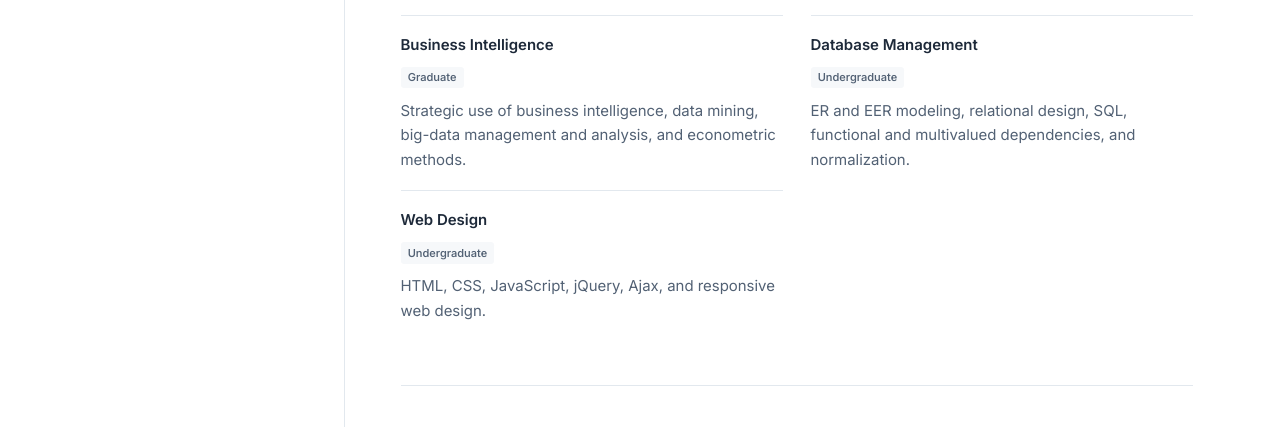
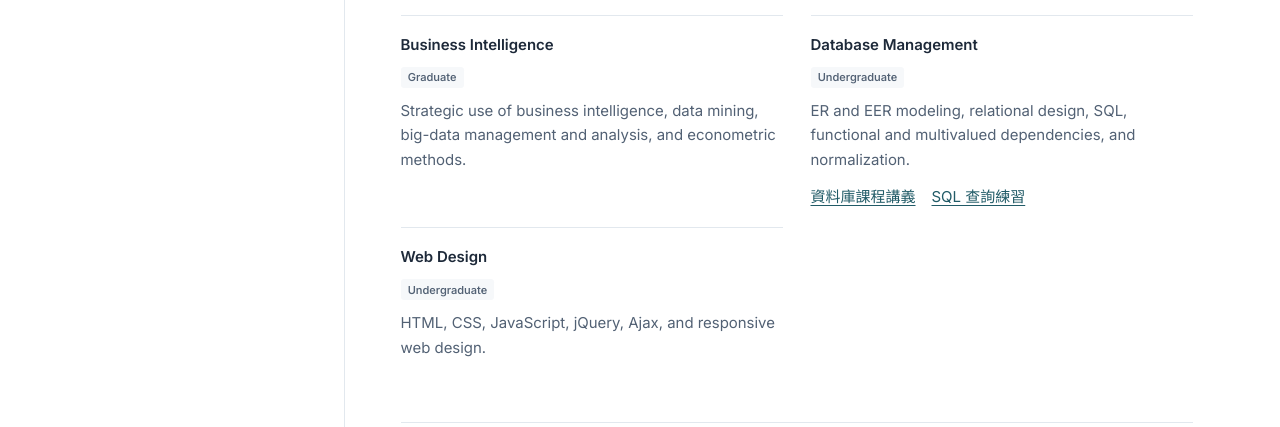
Before and after one commit to KennethWYLee/KennethWYLee.github.io, a plain HTML site: page index.html in a window 1280 px wide. Shown: the part 2499-2926 px from the top of the page. Drawn offline with Linux system fonts and the light colour scheme.

Commit message:
Link students directly to database course handouts

```diff
--- a/css/site.css
+++ b/css/site.css
@@ -543,6 +543,13 @@ h3 {
   font-weight: 550;
 }
 
+.teaching-list .course-links {
+  display: flex;
+  flex-wrap: wrap;
+  gap: 0.5rem 1rem;
+  margin-top: 0.75rem;
+}
+
 .contact-list {
   display: grid;
   grid-template-columns: repeat(3, minmax(0, 1fr));
--- a/index.html
+++ b/index.html
@@ -50,6 +50,7 @@
           <summary><span class="teaching-nav-indicator" aria-hidden="true"></span>Teaching</summary>
           <div class="teaching-nav-links">
             <a href="#teaching">Teaching overview</a>
+            <a href="https://kennethwylee.github.io/Database/" target="_blank" rel="noopener noreferrer" lang="zh-Hant" aria-label="資料庫課程講義（另開分頁）">資料庫課程講義</a>
             <a href="https://database-query-practice.wy-lee9591.chatgpt.site/" target="_blank" rel="noopener noreferrer" lang="zh-Hant" aria-label="資料庫查詢練習（另開分頁）">資料庫查詢練習</a>
           </div>
         </details>
@@ -256,6 +257,7 @@
           <h3>Database Management</h3>
           <p class="course-level">Undergraduate</p>
           <p>ER and EER modeling, relational design, SQL, functional and multivalued dependencies, and normalization.</p>
+          <p class="course-links" lang="zh-Hant"><a href="https://kennethwylee.github.io/Database/" target="_blank" rel="noopener noreferrer">資料庫課程講義</a><a href="https://database-query-practice.wy-lee9591.chatgpt.site/" target="_blank" rel="noopener noreferrer">SQL 查詢練習</a></p>
         </li>
         <li>
           <h3>Web Design</h3>
```
Also changed, not shown: 1 other file.
